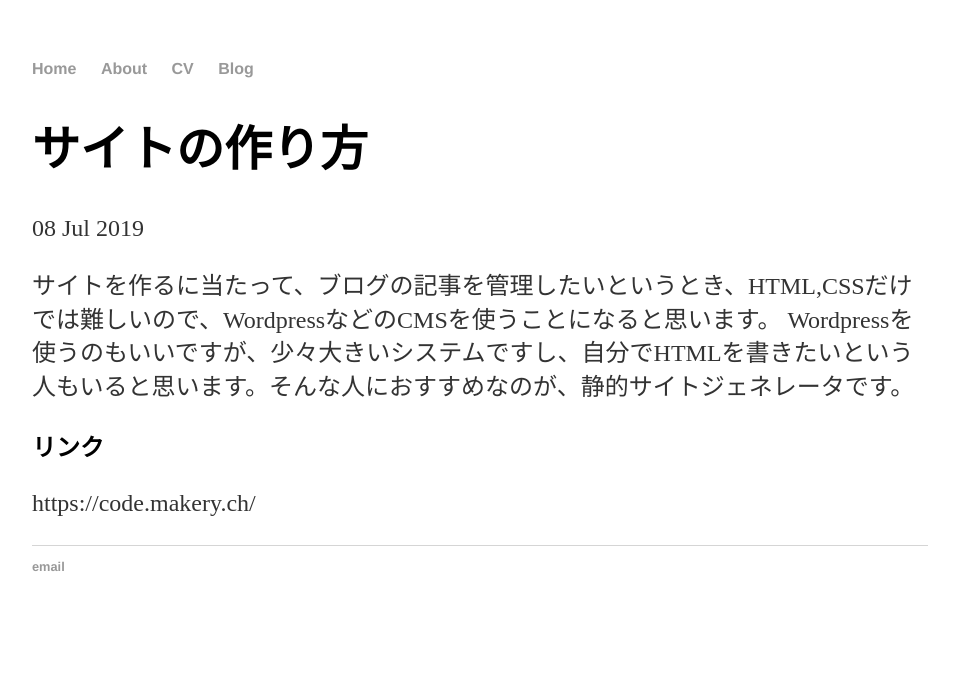
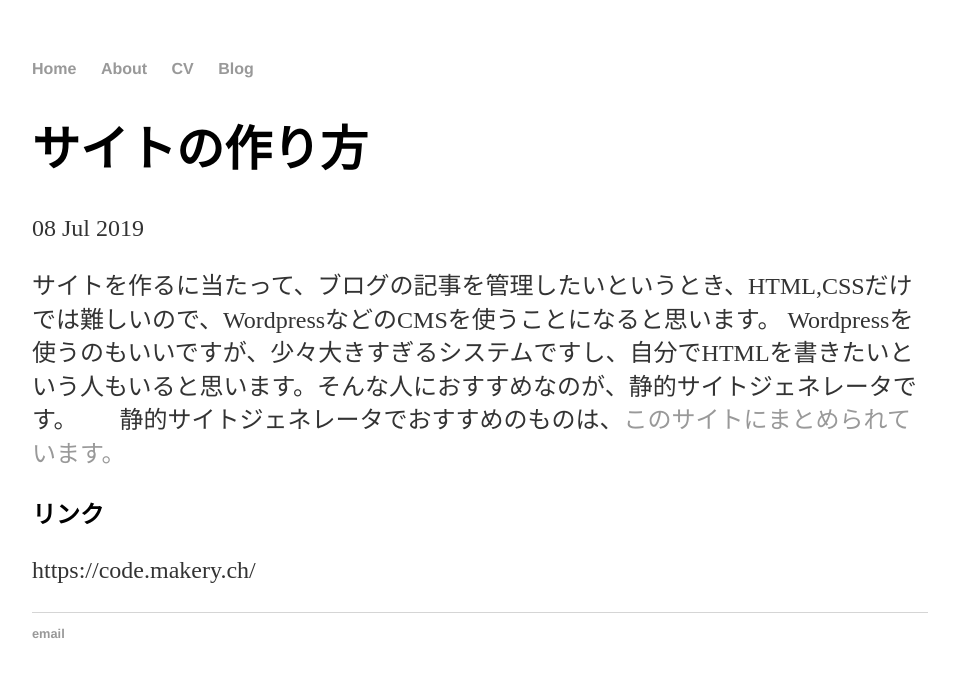
Before and after one commit to agematsu/agematsu.github.io, a Jekyll site: the page built from _posts/2019-07-08-サイトの作り方.md, in a window 1280 px wide. Shown: the top 677 px of the page, without its empty margins (160-1119 px from the left). Built offline with Jekyll 4.4.1, drawn with Linux system fonts in a browser that asks for light colours.

Commit message:
Update 2019-07-08-サイトの作り方.md

```diff
--- a/_posts/2019-07-08-サイトの作り方.md
+++ b/_posts/2019-07-08-サイトの作り方.md
@@ -4,6 +4,8 @@ title: "サイトの作り方"
 date: 2019-07-08
 ---
 サイトを作るに当たって、ブログの記事を管理したいというとき、HTML,CSSだけでは難しいので、WordpressなどのCMSを使うことになると思います。
-Wordpressを使うのもいいですが、少々大きいシステムですし、自分でHTMLを書きたいという人もいると思います。そんな人におすすめなのが、静的サイトジェネレータです。
+Wordpressを使うのもいいですが、少々大きすぎるシステムですし、自分でHTMLを書きたいという人もいると思います。そんな人におすすめなのが、静的サイトジェネレータです。
+静的サイトジェネレータでおすすめのものは、<a href="https://www.staticgen.com/">このサイトにまとめられています。</a>
+
 ## リンク
 https://code.makery.ch/
```
